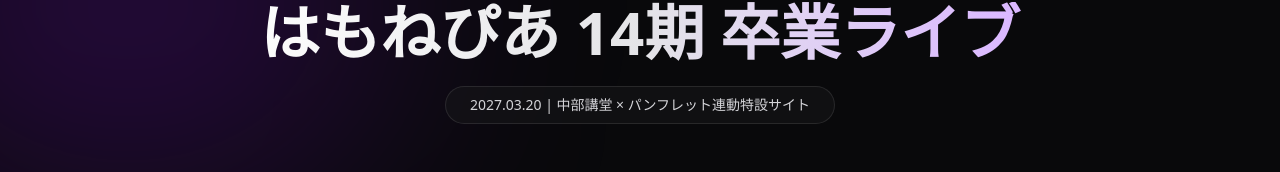
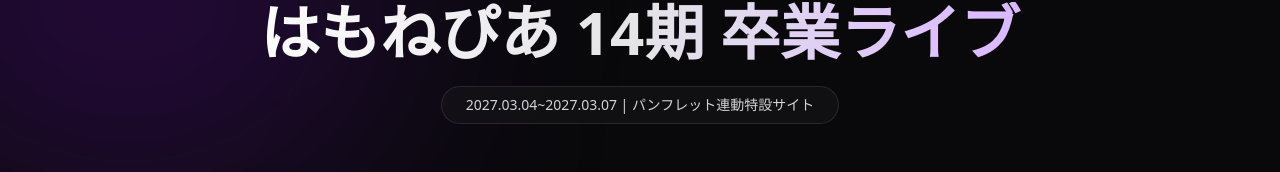
Before and after one commit to yuto171031126-netizen/my-app, a Next.js app: page / in a window 1280 px wide. Shown: the part 155-327 px from the top of the page. Built offline with nearby package versions, Linux system fonts and the light colour scheme.

Commit message:
fix: swap home page and domy page paths

```diff
--- a/app/page.tsx
+++ b/app/page.tsx
@@ -22,7 +22,7 @@ export default function Home() {
             はもねぴあ 14期 卒業ライブ
           </h1>
           <div className="inline-block px-6 py-2 bg-zinc-900/50 backdrop-blur-md border border-white/10 rounded-full text-zinc-300 text-sm font-medium">
-            2027.03.20 | 中部講堂 × パンフレット連動特設サイト
+            2027.03.04~2027.03.07 |  パンフレット連動特設サイト
           </div>
         </header>
 
```
